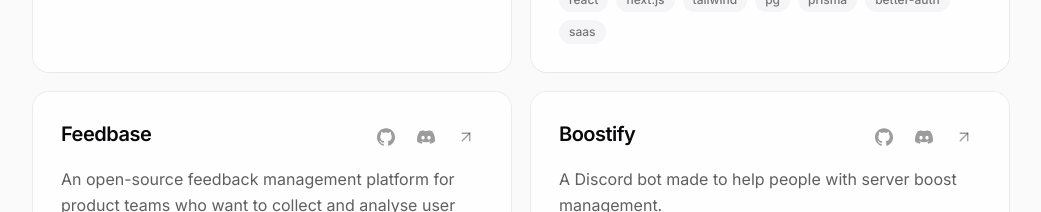
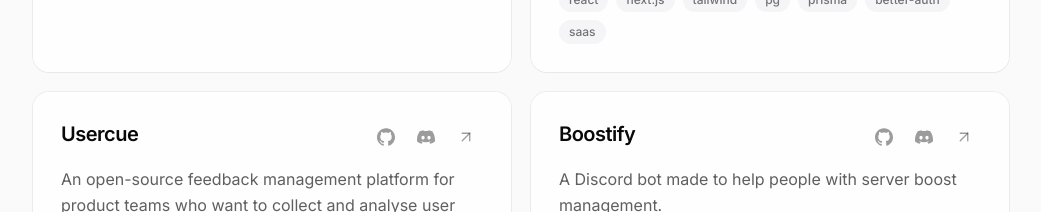
Before and after one commit to tiagoodevs/website, a Next.js app: page / in a window 1280 px wide. Shown: the part 3060-3272 px from the top of the page, without its empty margins (119-1160 px from the left). Built offline with nearby package versions, Linux system fonts and the light colour scheme; no server answers.

Commit message:
Update project details for Usercue

```diff
--- a/src/content/projects.ts
+++ b/src/content/projects.ts
@@ -62,8 +62,8 @@ export const projects: Project[] = [
     status: "live",
   },
   {
-    slug: "feedbase",
-    title: "Feedbase",
+    slug: "usercue",
+    title: "Usercue",
     summary:
       "An open-source feedback management platform for product teams who want to collect and analyse user feedback in one place.",
     detail:
@@ -78,8 +78,8 @@ export const projects: Project[] = [
       "saas",
     ],
     links: {
-      github: "https://github.com/breadddevv/feedbase",
-      demo: "https://feedbase.breaddevv.cc",
+      github: "https://github.com/Paddlewheel-inc/usercue",
+      demo: "https://usercue.app",
       discord: "https://discord.gg/aYYFyfJSJC",
     },
     status: "live",
```
